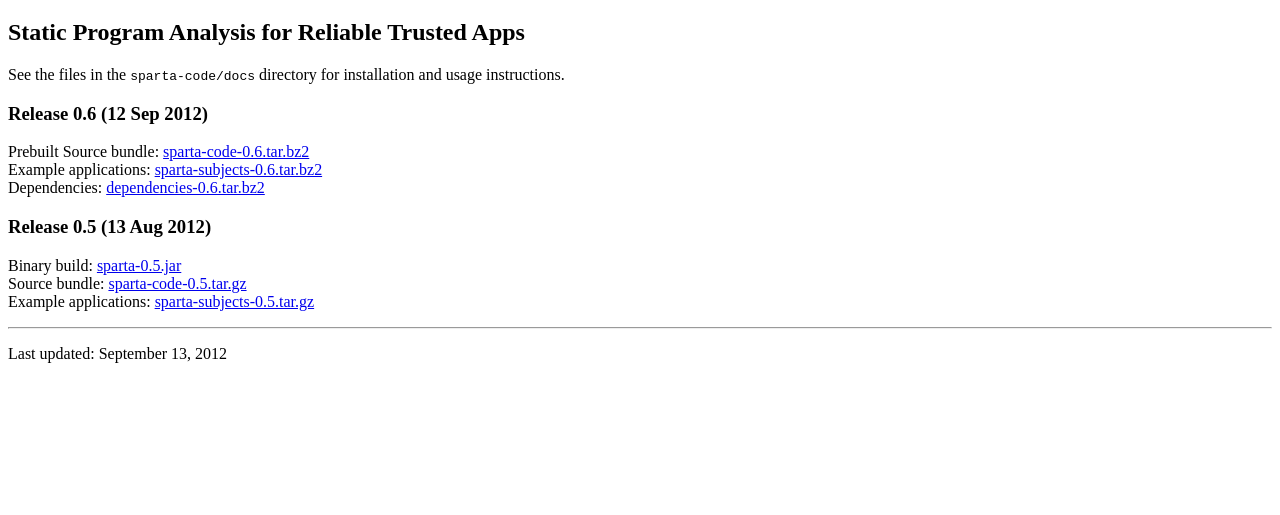
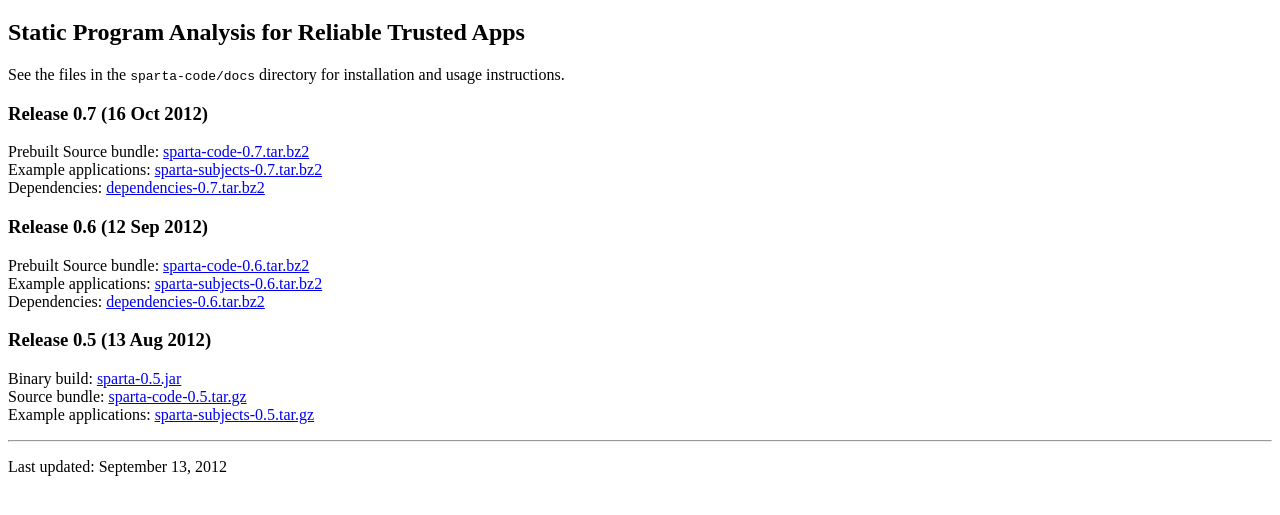
Before and after one commit to typetools/sparta, a plain HTML site: page website/release/index.html in a window 1280 px wide. Shown: the part 61-576 px from the top of the page. Drawn offline with Linux system fonts and the light colour scheme.

Commit message:
Updating manual and website for release, added changelog

```diff
--- a/website/release/index.html
+++ b/website/release/index.html
@@ -15,6 +15,15 @@
 <p>
 See the files in the <code>sparta-code/docs</code> directory for installation and usage instructions.
 </p>
+
+<h3>Release 0.7 (16 Oct 2012)</h3>
+
+<p>
+Prebuilt Source bundle: <a href="versions/v0.7/sparta-code-0.7.tar.bz2">sparta-code-0.7.tar.bz2</a><br/>
+Example applications: <a href="versions/v0.7/sparta-subjects-0.7.tar.bz2">sparta-subjects-0.7.tar.bz2</a><br/>
+Dependencies: <a href="versions/v0.7/dependencies-0.7.tar.bz2">dependencies-0.7.tar.bz2</a><br/>
+</p>
+
 
 <h3>Release 0.6 (12 Sep 2012)</h3>
 
```
Also changed, not shown: docs/changelog-sparta.txt (added), 2 other files.
